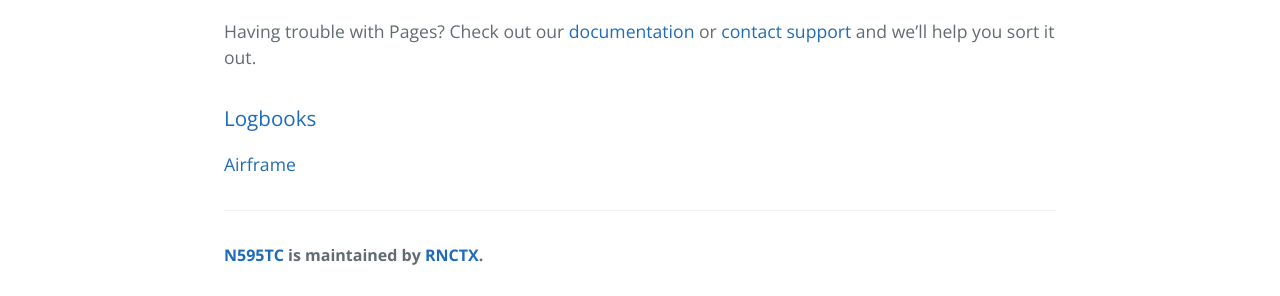
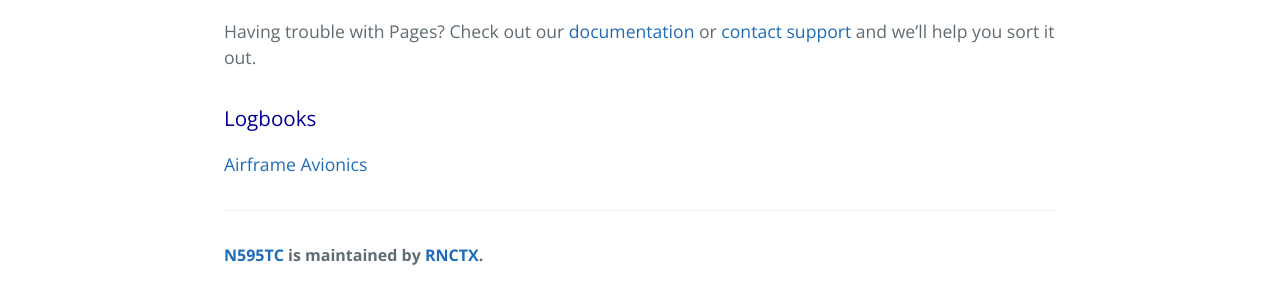
Before and after one commit to RNCTX/N595TC, a Jekyll site: the page built from index.md, in a window 1280 px wide. Shown: the part 1300-1596 px from the top of the page. Built offline with Jekyll 4.4.1, drawn with Linux system fonts in a browser that asks for light colours; our own code applies the rules of GitHub Pages for plain Markdown files.

Commit message:
Update index.md

```diff
--- a/index.md
+++ b/index.md
@@ -36,6 +36,7 @@ Your Pages site will use the layout and styles from the Jekyll theme you have se
 
 Having trouble with Pages? Check out our [documentation](https://help.github.com/categories/github-pages-basics/) or [contact support](https://github.com/contact) and we’ll help you sort it out.
 
-### [Logbooks](#documents)
+### Logbooks [](#documents)
 
 [Airframe](Airframe.pdf)
+[Avionics](Avionics.pdf)
```
